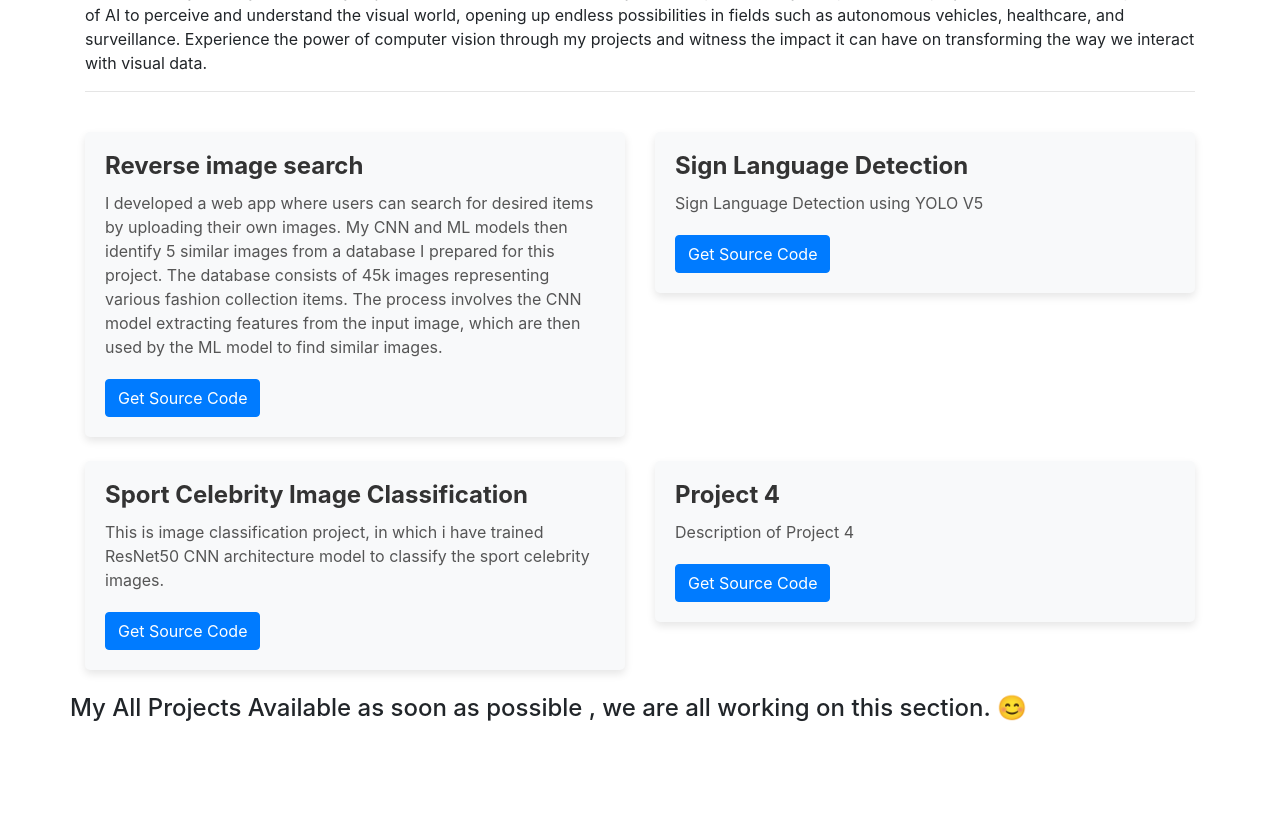
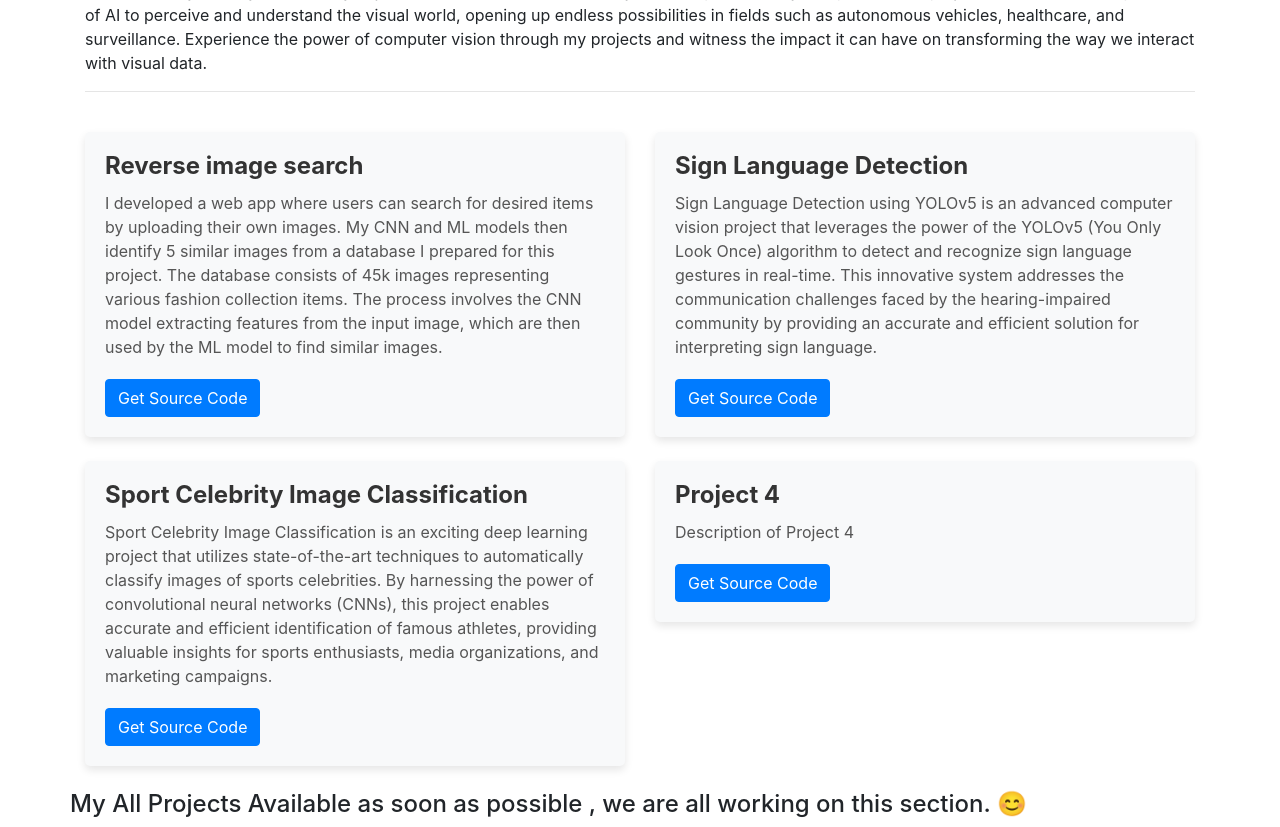
Before and after one commit to Ranjit-Singh-786/portfolio_website, a Flask app: page /cvprojects in a window 1280 px wide. Shown: the part 188-1015 px from the top of the page. Before the commit the page ends 909 px from the top, so only its background shows below. Run offline with Flask 2, Linux system fonts and the light colour scheme; some libraries are stand-ins or nearby versions.

Commit message:
project added

```diff
--- a/templates/cvproject.html
+++ b/templates/cvproject.html
@@ -96,7 +96,12 @@
         <div class="card mb-4">
           <div class="card-body">
             <h5 class="card-title">Sign Language Detection</h5>
-            <p class="card-text">Sign Language Detection using YOLO V5</p>
+            <p class="card-text">Sign Language Detection using YOLOv5 is an
+               advanced computer vision project that leverages the power of
+                the YOLOv5 (You Only Look Once) algorithm to detect and recognize
+                 sign language gestures in real-time. This innovative system addresses the
+                 communication challenges faced by the hearing-impaired community by
+                  providing an accurate and efficient solution for interpreting sign language.</p>
             <a href="https://github.com/Ranjit-Singh-786/sign-language-detection-YOLOV5" class="btn btn-primary">Get Source Code</a>
           </div>
         </div>
@@ -105,8 +110,13 @@
         <div class="card mb-4">
           <div class="card-body">
             <h5 class="card-title">Sport Celebrity Image Classification</h5>
-            <p class="card-text">This is image classification project, in which i have trained
-                ResNet50 CNN architecture model to classify the sport celebrity images.
+            <p class="card-text">Sport Celebrity Image Classification is an exciting
+              deep learning project that utilizes state-of-the-art techniques to
+              automatically classify images of sports celebrities. By harnessing the
+               power of convolutional neural networks (CNNs), this project enables
+               accurate and efficient identification of famous athletes, providing
+                valuable insights for sports enthusiasts, media organizations, and
+                 marketing campaigns.
             </p>
             <a href="https://github.com/Ranjit-Singh-786/Sport-celebrity-image-classif" class="btn btn-primary">Get Source Code</a>
           </div>
```
